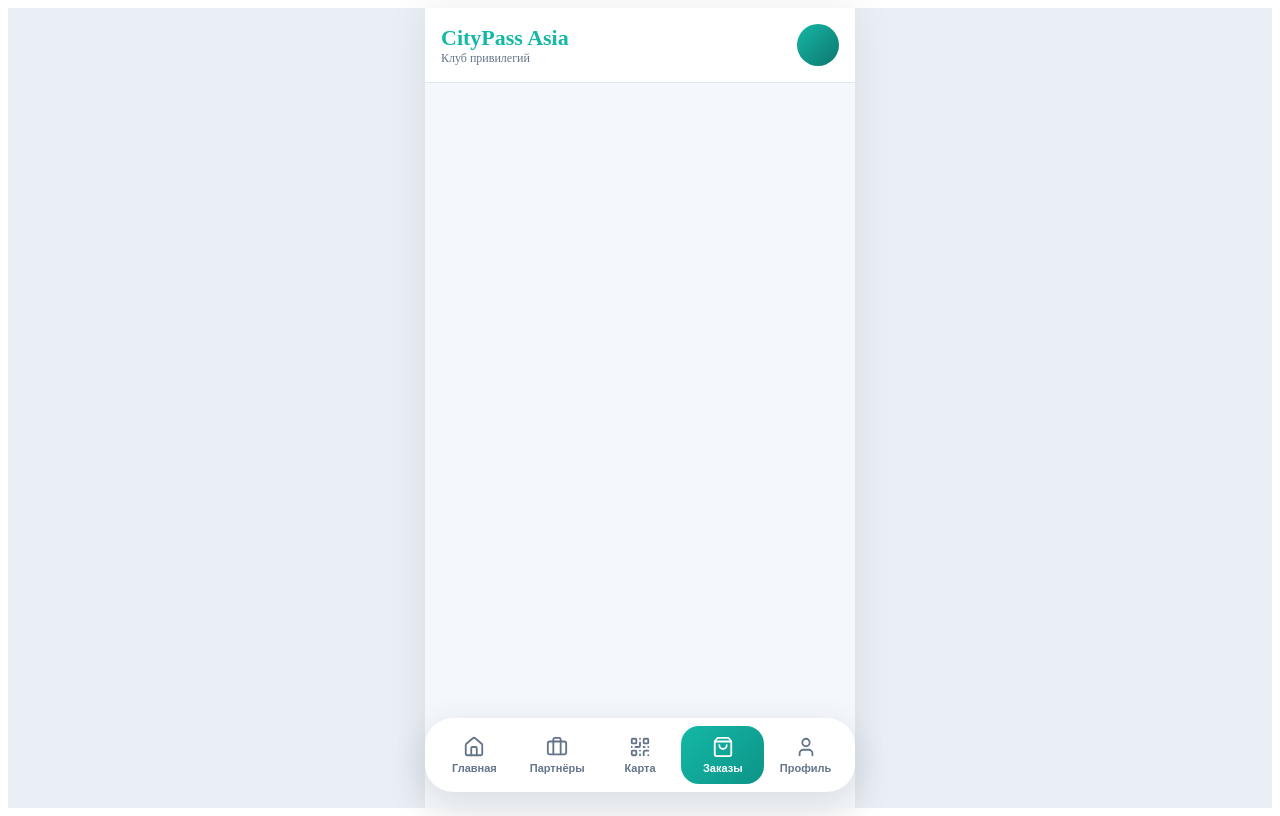
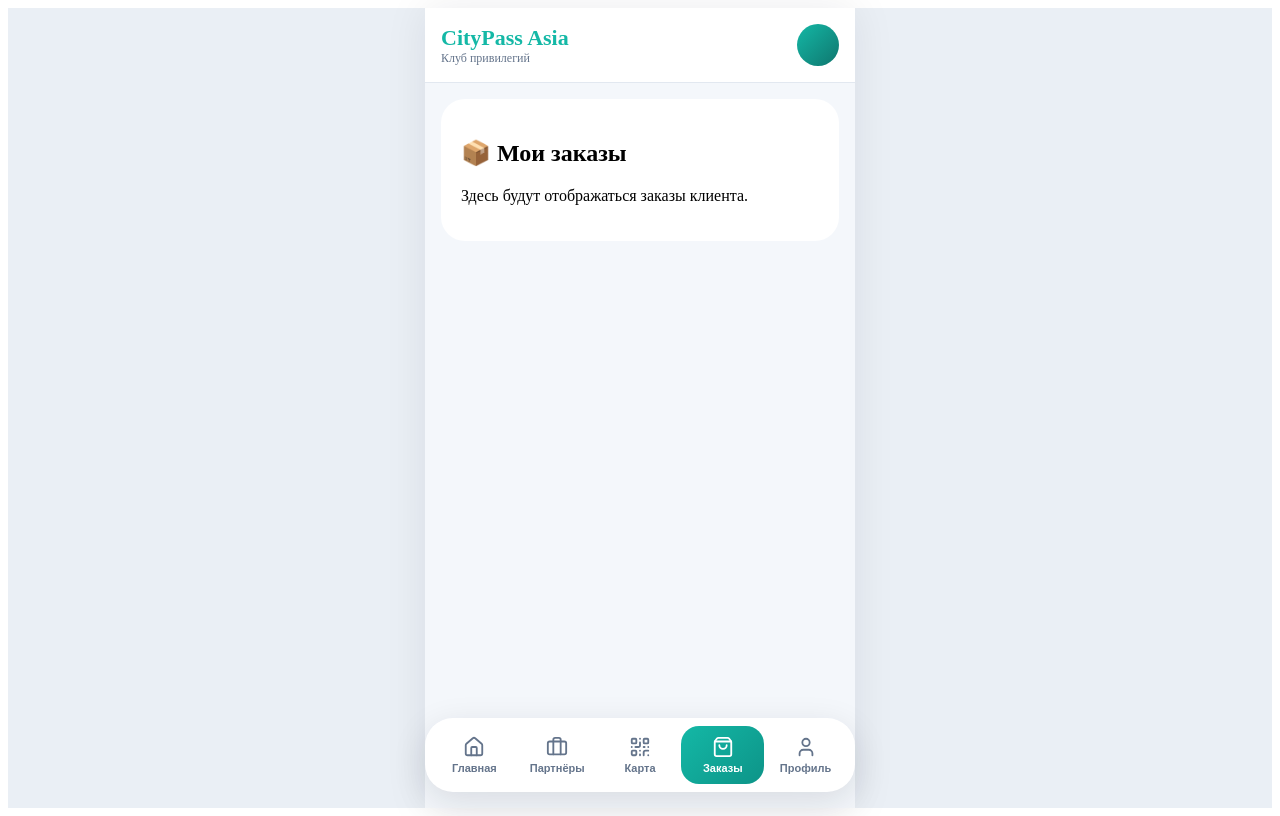
Before and after one commit to tomt39515-glitch/citypass-asia, a React (Vite) app: page / in a window 1280 px wide. Both pictures are taken after a click on the button "Заказы". Built offline with nearby package versions, Linux system fonts and the light colour scheme.

Commit message:
Add client orders tab

```diff
--- /dev/null
+++ b/src/components/client/ClientOrdersTab.jsx
@@ -0,0 +1,20 @@
+export default function ClientOrdersTab() {
+  return (
+    <div style={{ padding: 16 }}>
+      <div
+        style={{
+          background: "#fff",
+          borderRadius: 24,
+          padding: 20,
+        }}
+      >
+        <h2>📦 Мои заказы</h2>
+
+        <p>
+          Здесь будут отображаться
+          заказы клиента.
+        </p>
+      </div>
+    </div>
+  );
+}
--- a/src/dashboards/ClientDashboard.jsx
+++ b/src/dashboards/ClientDashboard.jsx
@@ -5,6 +5,7 @@ import HistoryTab from "../components/client/HistoryTab";
 import ProfileTab from "../components/client/ProfileTab";
 import NotificationsTab from "../components/client/NotificationsTab";
 import OffersTab from "../components/client/OffersTab";
+import ClientOrdersTab from "../components/client/ClientOrdersTab";
 
 export default function ClientDashboard(props) {
   const { currentTab } = props;
@@ -33,8 +34,13 @@ if (currentTab === "map") {
     return <MapTab {...props} />;
   }
 
+  if (currentTab === "orders") {
+    return <ClientOrdersTab {...props} />;
+  }
+
   if (currentTab === "profile") {
     return <ProfileTab {...props} />;
   }
+
   return null;
 }
```
Lines whose indentation alone changed are shown as unchanged.
